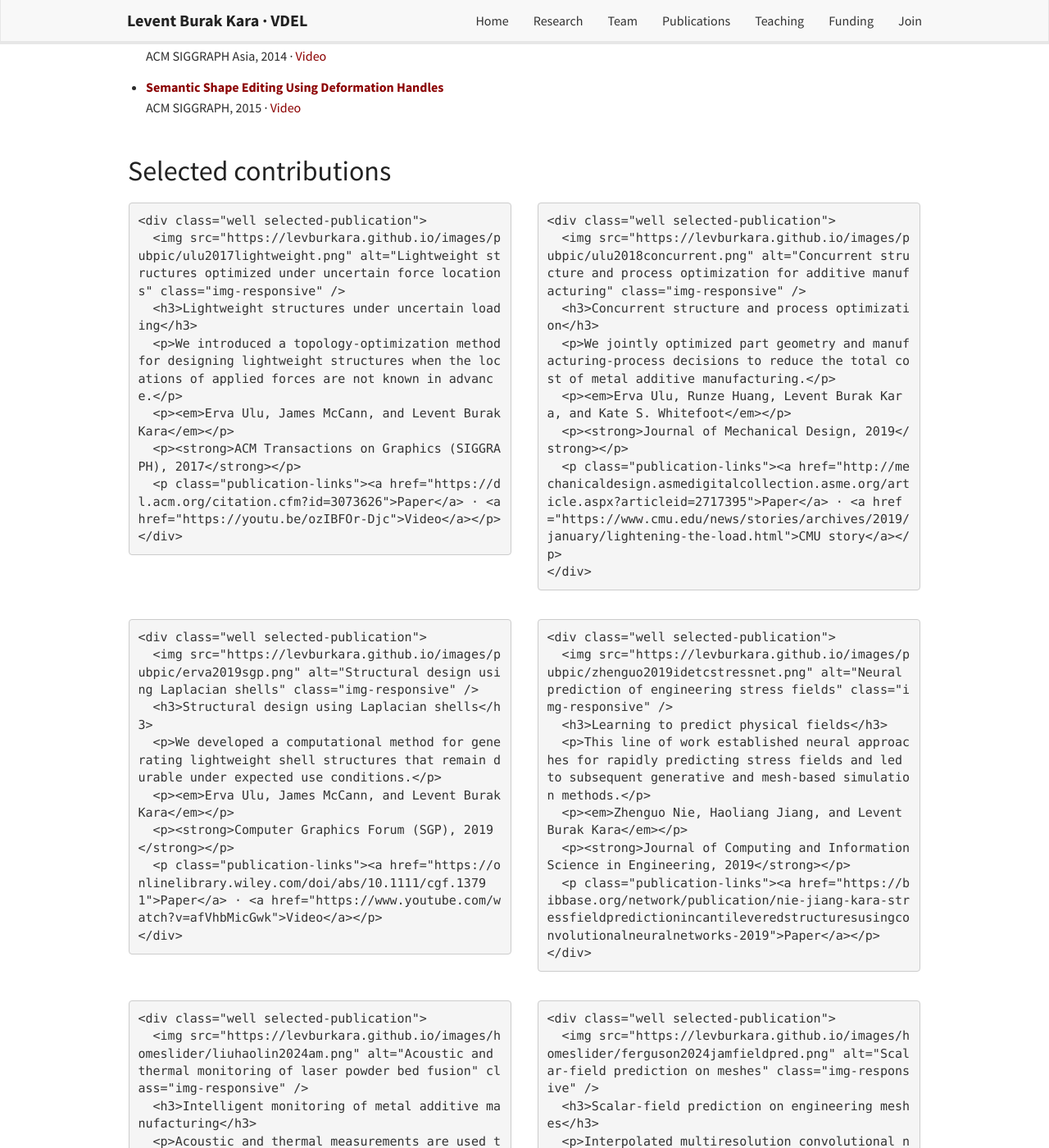
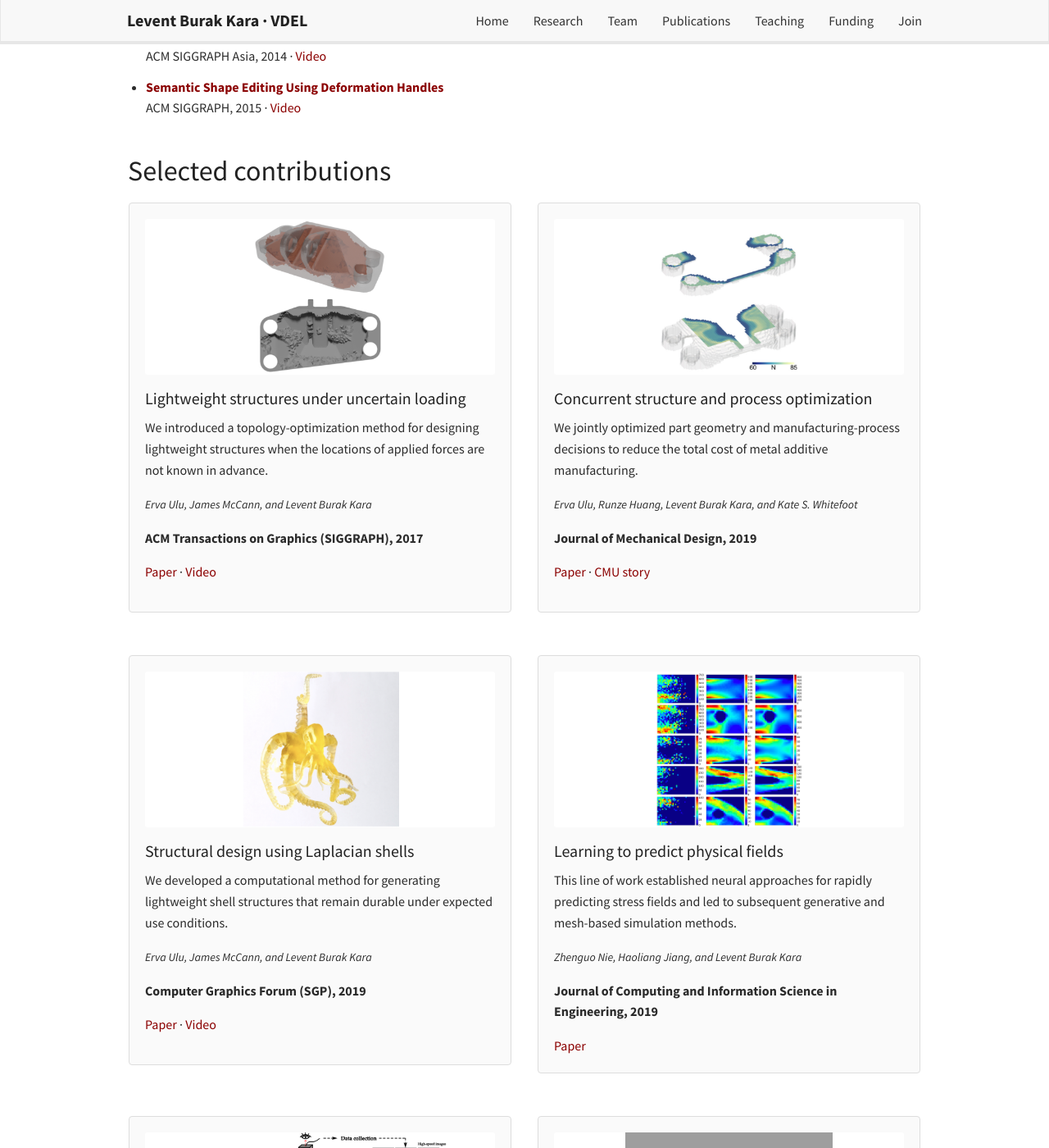
Before and after one commit to levburkara/levburkara.github.io, a Jekyll site: the page built from _pages/publications.md, in a window 1280 px wide and 1400 px high, scrolled down 640 px. Shown: the whole window at 82% size. Built offline with Jekyll 4.4.1, drawn with Linux system fonts in a browser that asks for light colours; nearby versions of some CDN libraries; some of the changed text lies outside the part shown.

Commit message:
Update publications.md

```diff
--- a/_pages/publications.md
+++ b/_pages/publications.md
@@ -26,7 +26,7 @@ The laboratory's current work in engineering AI builds on a long-running program
 
 ## Selected contributions
 
-<div class="row">
+<div class="row" markdown="0">
   <div class="col-sm-6">
     <div class="well selected-publication">
       <img src="{{ site.url }}{{ site.baseurl }}/images/pubpic/ulu2017lightweight.png" alt="Lightweight structures optimized under uncertain force locations" class="img-responsive" />
@@ -49,7 +49,7 @@ The laboratory's current work in engineering AI builds on a long-running program
   </div>
 </div>
 
-<div class="row">
+<div class="row" markdown="0">
   <div class="col-sm-6">
     <div class="well selected-publication">
       <img src="{{ site.url }}{{ site.baseurl }}/images/pubpic/erva2019sgp.png" alt="Structural design using Laplacian shells" class="img-responsive" />
@@ -72,7 +72,7 @@ The laboratory's current work in engineering AI builds on a long-running program
   </div>
 </div>
 
-<div class="row">
+<div class="row" markdown="0">
   <div class="col-sm-6">
     <div class="well selected-publication">
       <img src="{{ site.url }}{{ site.baseurl }}/images/homeslider/liuhaolin2024am.png" alt="Acoustic and thermal monitoring of laser powder bed fusion" class="img-responsive" />
@@ -95,7 +95,7 @@ The laboratory's current work in engineering AI builds on a long-running program
   </div>
 </div>
 
-<div class="row">
+<div class="row" markdown="0">
   <div class="col-sm-6">
     <div class="well selected-publication">
       <img src="{{ site.url }}{{ site.baseurl }}/images/homeslider/ferguson2025mddmmoleculardynamicsdiffusion.png" alt="Generative molecular and peptide design" class="img-responsive" />
@@ -118,7 +118,7 @@ The laboratory's current work in engineering AI builds on a long-running program
   </div>
 </div>
 
-<div class="row">
+<div class="row" markdown="0">
   <div class="col-sm-6">
     <div class="well selected-publication">
       <img src="{{ site.url }}{{ site.baseurl }}/images/homeslider/Chen2025multiscale.png" alt="Multi-scale topology optimization using neural networks" class="img-responsive" />
```
